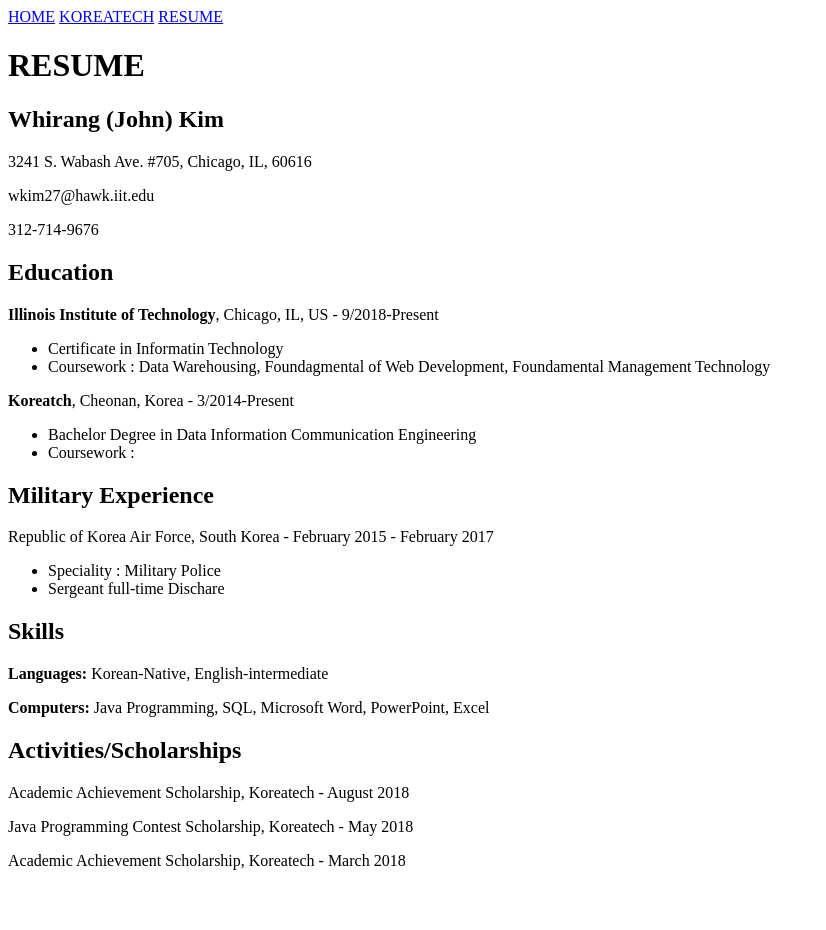
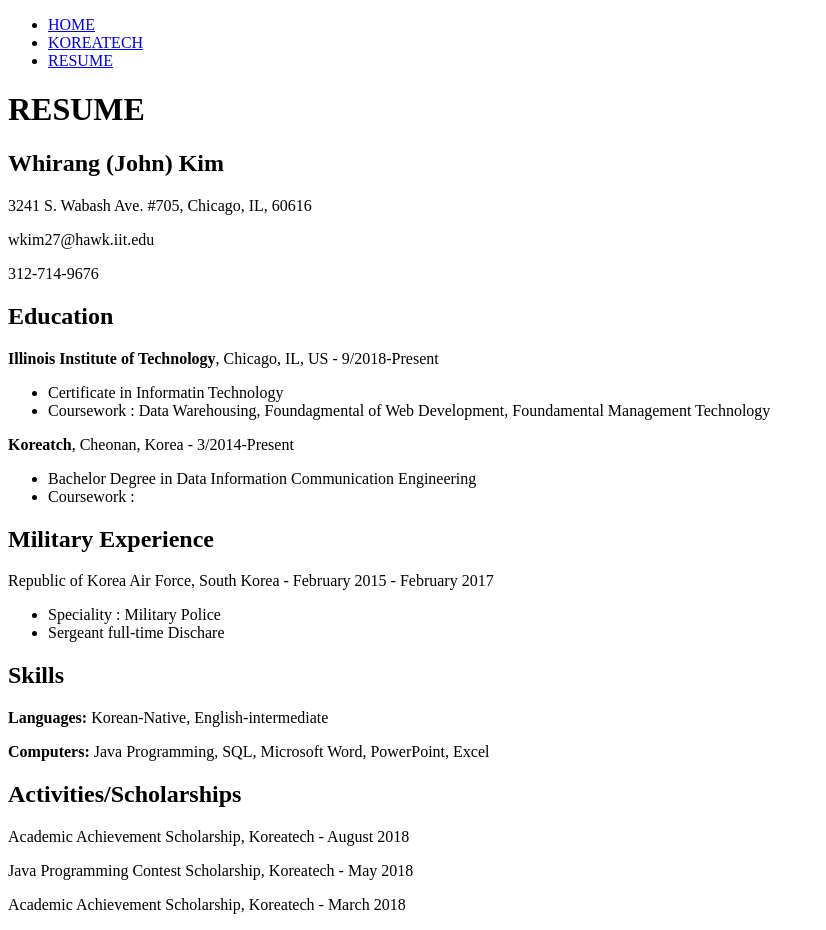
Before and after one commit to Whirang-Kim/Project_1, a plain HTML site: page project1-resume.html in a window 1280 px wide. Shown: the whole page, without its empty margins (0-826 px from the left). Before the commit the page ends 886 px from the top, so only its background shows below. Drawn offline with Linux system fonts and the light colour scheme.

Commit message:
Navigation as ul is not done Indentation changes have not been made

```diff
--- a/project1-resume.html
+++ b/project1-resume.html
@@ -5,9 +5,13 @@
   <title>Whirang's Web Page</title>
 </head>
 <body>
-  <a href="index.html">HOME</a>
-  <a href="project1-koreatech.html">KOREATECH</a>
-  <a href="project1-resume.html">RESUME</a>
+  <nav>
+    <ul>
+      <li><a href="index.html">HOME</a></li>
+      <li><a href="project1-koreatech.html">KOREATECH</a></li>
+      <li><a href="project1-resume.html">RESUME</a></li>
+    </ul>
+  </nav>
   <h1>RESUME</h1>
   <section>
     <h2>Whirang (John) Kim</h2>
@@ -18,29 +22,23 @@
   <section>
     <h2>Education</h2>
     <p><strong>Illinois Institute of Technology</strong>, Chicago, IL, US - 9/2018-Present</p>
-    <nav>
     <ul>
       <li>Certificate in Informatin Technology</li>
       <li>Coursework : Data Warehousing, Foundagmental of Web Development, Foundamental Management Technology</li>
     </ul>
-    </nav>
     <p><strong>Koreatch</strong>, Cheonan, Korea - 3/2014-Present</p>
-    <nav>
     <ul>
       <li>Bachelor Degree in Data Information Communication Engineering</li>
       <li>Coursework : </li>
     </ul>
-    </nav>
     </section>
     <section>
       <h2>Military Experience</h2>
       <p>Republic of Korea Air Force, South Korea - February 2015 - February 2017</p>
-      <nav>
       <ul>
         <li>Speciality : Military Police</li>
         <li>Sergeant full-time Dischare</li>
       </ul>
-      </nav>
     </section>
     <section>
       <h2>Skills</h2>
```
Lines whose indentation alone changed are shown as unchanged.
